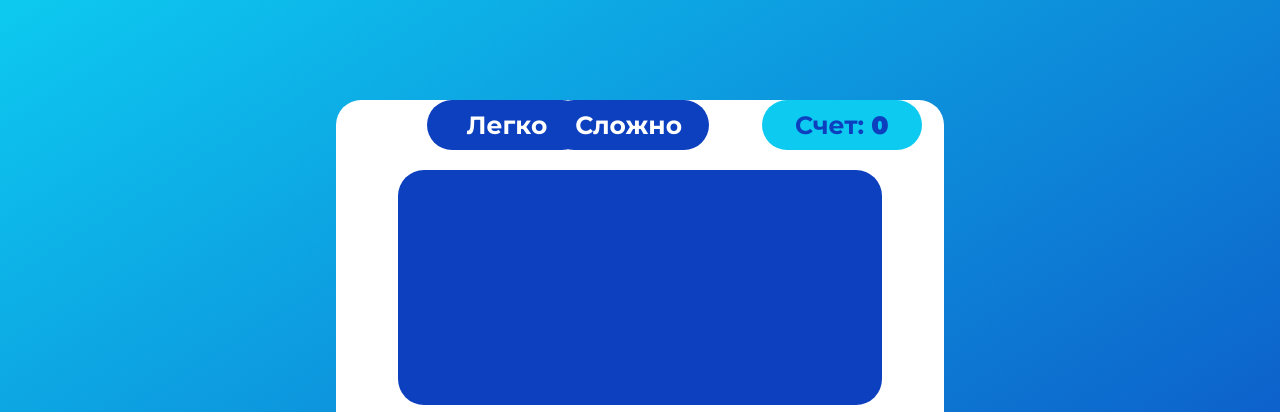
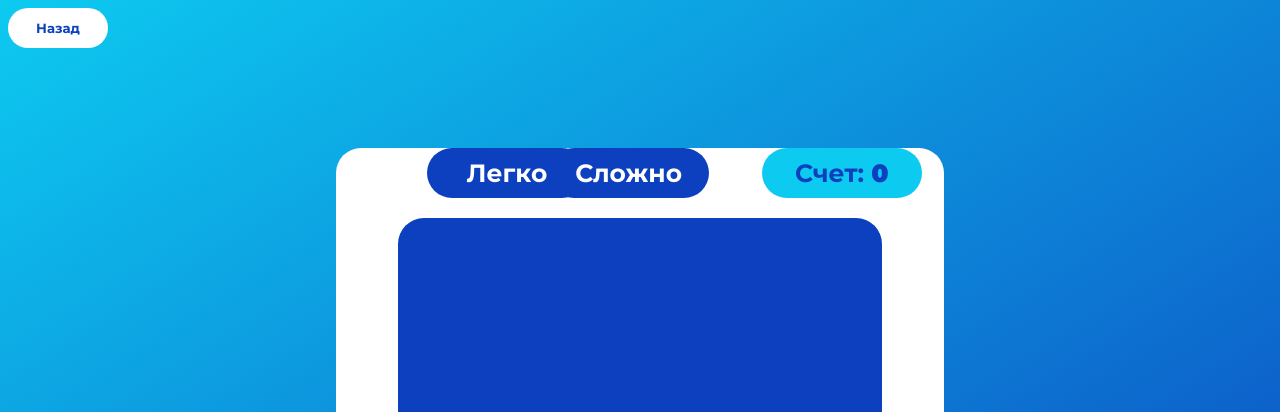
Before and after one commit to YuichiKamishiro/YuichiKamishiro.github.io, a plain HTML site: page math-game/index.html in a window 1280 px wide. Shown: the top 412 px of the page. Drawn offline with Linux system fonts and the light colour scheme.

Commit message:
return button

```diff
--- a/math-game/index.html
+++ b/math-game/index.html
@@ -2,6 +2,14 @@
 	<link rel="stylesheet" href="main.css">
 </head>
 <body>
+	<script>
+		function goBack() {
+			window.history.back();
+		}
+	</script>
+	<button id="return" onclick="goBack()">
+		<span>Назад</span>
+	</button>
 	<div id="container">
 		<div id="score">
 			Счет: <span id="scorevalue" style="font-weight: 900">0</span>
--- a/math-game/main.css
+++ b/math-game/main.css
@@ -39,6 +39,25 @@ html{
 	font-size: 25px;
 }
 
+#return span {
+	/* height: 100%; */
+	font-weight: 700;
+	text-align: center;
+}
+
+#return {
+	border: none;
+	display: flex;
+	justify-content: center;
+	align-items: center;
+	height: 40;
+	width: 100;
+	background-color: white;
+	border-radius: 25px;
+	text-align: center;
+	color: #0D40BF;
+	position: relative;
+}
 
 .right {
 	outline: solid 4px #42e252;
--- a/math-game/main.js
+++ b/math-game/main.js
@@ -16,7 +16,7 @@ document.getElementById("startreset").onclick = function () {
 	if (playing == true) {
 		location.reload();
 	}
-	else if (playing == false && level != 0) {
+	else if (playing == false) {
 		playing = true;
 		score = 0;
 
@@ -142,7 +142,7 @@ function generateQA() {
 	if (level == 2) {
 		if (choice == 1) {
 			document.getElementById("question").innerHTML = "(" + x + "*" + y + ")" + "+" + z;
-		} else if (choice == 2) {
+		} else {
 			document.getElementById("question").innerHTML = "(" + x + "*" + y + ")" + "-" + z;
 		}
 	} else {
--- a/memory-game/styles.css
+++ b/memory-game/styles.css
@@ -272,3 +272,23 @@ svg {
 	overflow: hidden;
 	white-space: nowrap;
 }
+
+#return span {
+	/* height: 100%; */
+	font-weight: 700;
+	text-align: center;
+}
+
+#return {
+	border: none;
+	display: flex;
+	justify-content: center;
+	align-items: center;
+	height: 40px;
+	width: 100px;
+	background-color: white;
+	border-radius: 25px;
+	text-align: center;
+	color: #0D40BF;
+	position: relative;
+}
```
Also changed, not shown: memory-game/index.html (+9 -0 lines).
